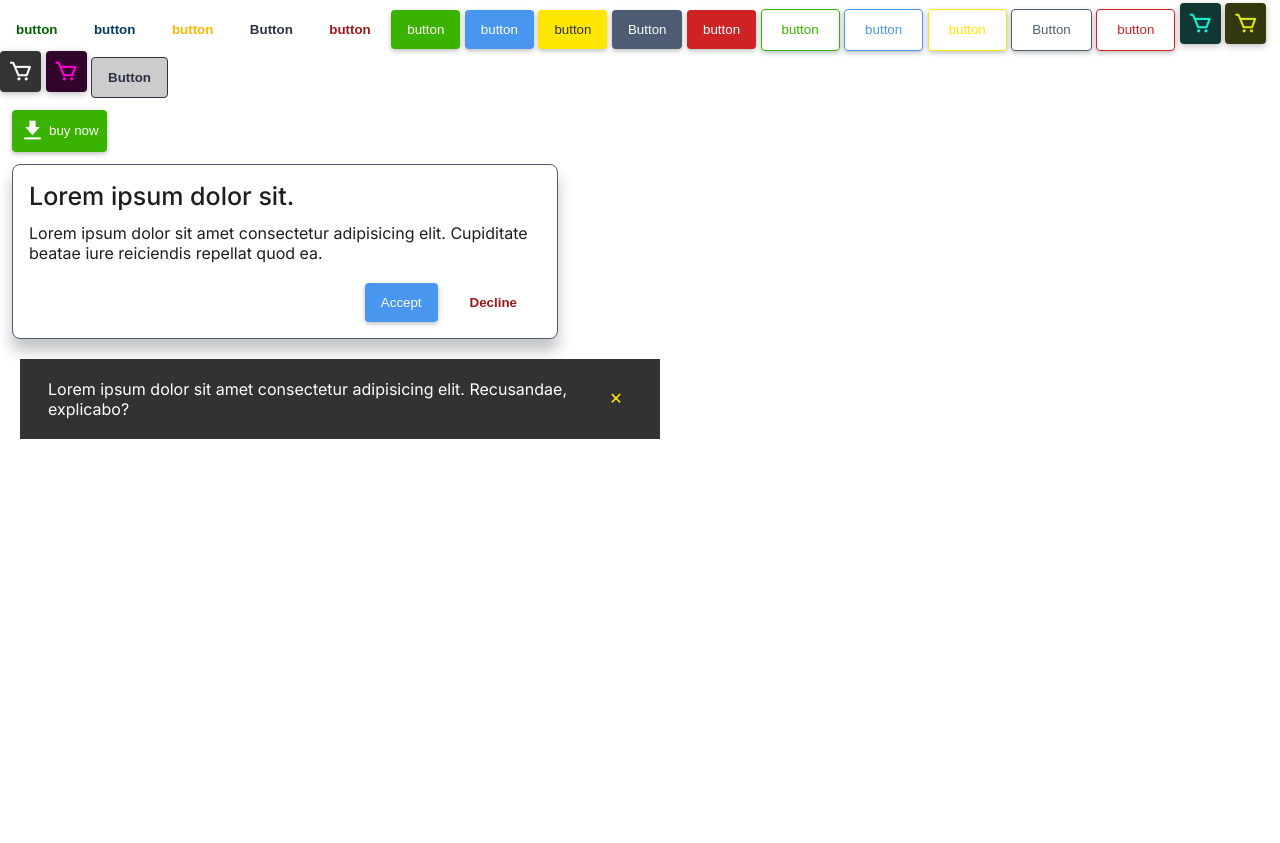
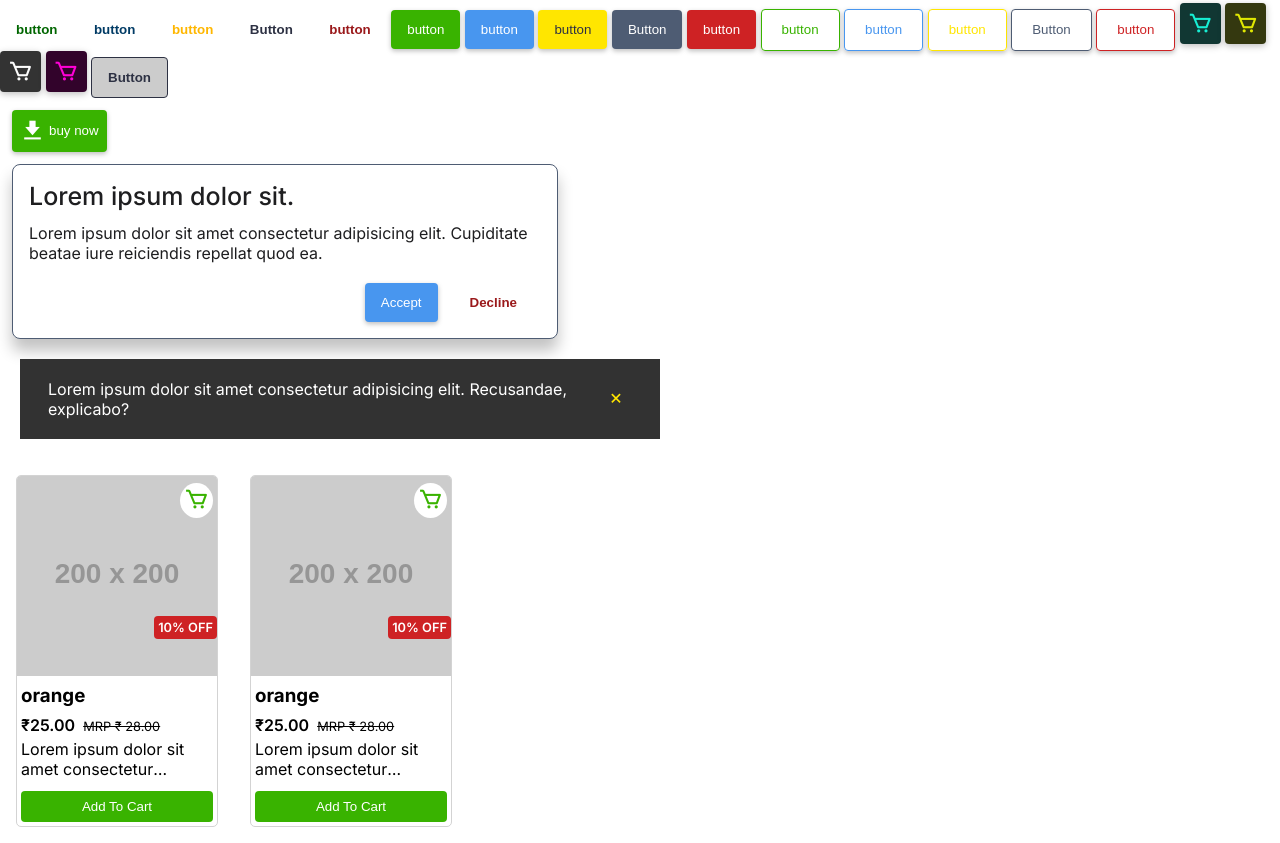
Before and after one commit to shubham-ghuge/component-library, a website: page index.html in a window 1280 px wide. Shown: the part 595-1438 px from the top of the page. Before the commit the page ends 1054 px from the top, so only its background shows below. Drawn offline with nearby package versions, Linux system fonts and the light colour scheme; placeholder pictures from the web are drawn by us.

Commit message:
refactored card

```diff
--- a/assets/css/main/_components.scss
+++ b/assets/css/main/_components.scss
@@ -308,3 +308,167 @@
     }
   }
 }
+/* grocery card */
+
+.grocery-card {
+  position: relative;
+  display: flex;
+  flex-direction: column;
+  margin: 0.5rem;
+  max-width: 170px;
+  border-radius: 5px;
+  overflow: hidden;
+  border: 1px solid lightgrey;
+  transition: all 0.5s ease-in-out;
+  @media all and (min-width: 600px) {
+    margin: 1rem;
+    max-width: 200px;
+  }
+
+  &:hover {
+    .card-thumbnail img {
+      transition: all 0.3s ease-in-out;
+      transform: scale(1.2);
+    }
+  }
+  .badge-rect-danger {
+    position: absolute;
+    top: 40%;
+    right: 0%;
+  }
+  .icon {
+    cursor: pointer;
+    right: 2%;
+    top: 2%;
+    position: absolute;
+    background-color: var(--c-base-100);
+    box-sizing: border-box;
+    padding: 0.25rem;
+    border-radius: 50%;
+    i {
+      color: var(--c-success-200);
+      font-size: var(--fsz-2);
+      line-height: 1;
+    }
+    &:hover,
+    &:focus {
+      background-color: var(--c-success-300);
+      i {
+        color: #fff;
+      }
+    }
+  }
+}
+.card {
+  &-thumbnail {
+    height: 150px;
+    width: 100%;
+    overflow: hidden;
+    img {
+      object-fit: cover;
+    }
+    @media all and (min-width: 600px) {
+      height: 200px;
+    }
+  }
+  &-details {
+    padding: 0.25rem;
+  }
+  &-header {
+    margin: 0.25rem 0 0.5rem;
+    display: flex;
+  }
+  &-price {
+    font-weight: 600;
+    margin: 0.25rem 0;
+    & > .strike {
+      margin: 0 0 0 0.5rem;
+      text-decoration: line-through;
+      font-size: 0.8rem;
+      font-weight: 400;
+    }
+  }
+  &-description {
+    display: -webkit-box;
+    -webkit-box-orient: vertical;
+    -webkit-line-clamp: 2;
+    overflow: hidden;
+    margin: 0 0 0.25rem;
+  }
+  &-cta {
+    margin: 0.5rem 0 0;
+    width: 100%;
+    border: 0;
+    padding: 0.5rem;
+    border-radius: 0.25rem;
+    font-weight: 500;
+    color: var(--c-base-100);
+    background-color: var(--c-success-200);
+    &:hover,
+    &:focus {
+      background-color: var(--c-success-300);
+    }
+  }
+}
+/* icons */
+
+.menu-icon {
+  -webkit-tap-highlight-color: transparent;
+  box-sizing: border-box;
+  display: flex;
+  width: 35px;
+  align-items: center;
+  justify-content: center;
+  flex-direction: column;
+  cursor: pointer;
+  position: relative;
+  input[type="checkbox"] {
+    height: 100%;
+    cursor: pointer;
+    position: absolute;
+    width: 100%;
+    opacity: 0;
+  }
+  label {
+    display: flex;
+    flex-direction: column;
+    span {
+      &:before,
+      &:after,
+      & {
+        display: block;
+        height: 2px;
+        width: 35px;
+        background-color: #000;
+      }
+      &:before,
+      &:after {
+        content: "";
+        position: absolute;
+      }
+      &:before {
+        margin-top: -10px;
+        transition: margin, transform 0.2s;
+        transition-delay: 0.2s, 0;
+      }
+      &:after {
+        margin-top: 10px;
+        transition: margin, transform 0.2s;
+        transition-delay: 0, 0.2s;
+      }
+    }
+  }
+  .menu-check-box:checked ~ label span {
+    background-color: rgba(0, 0, 0, 0);
+  }
+  .menu-check-box:checked ~ label span:before {
+    margin-top: 0;
+    transform: rotate(45deg);
+    transition-delay: 0, 0.2s;
+  }
+  .menu-check-box:checked ~ label span:after {
+    margin-top: 0;
+    transform: rotate(-45deg);
+    transition-delay: 0.2s, 0;
+  }
+}
--- a/assets/css/main/_utilities.scss
+++ b/assets/css/main/_utilities.scss
@@ -9,7 +9,7 @@
 }
 
 .logo {
-  height: 50px;
+  height: 80px;
 }
 .close{
   cursor: pointer;
--- a/index.html
+++ b/index.html
@@ -176,5 +176,47 @@
         <i class="bx bx-x"></i>
       </button>
     </div>
+    <div class="d-flex">
+      <div class="grocery-card">
+        <div class="card-thumbnail">
+          <img src="https://via.placeholder.com/200x200" alt="product" />
+        </div>
+        <div class="icon">
+          <i class="bx bx-cart"></i>
+        </div>
+        <div class="card-details">
+          <h3 class="card-header">orange</h3>
+          <span class="badge-rect-danger">10% OFF</span>
+          <p class="card-price">
+            ₹25.00<span class="strike">MRP ₹ 28.00</span>
+          </p>
+          <p class="card-description">
+            Lorem ipsum dolor sit amet consectetur adipisicing elit. Quod,
+            illum?
+          </p>
+          <button class="card-cta">Add To Cart</button>
+        </div>
+      </div>
+      <div class="grocery-card">
+        <div class="card-thumbnail">
+          <img src="https://via.placeholder.com/200x200" alt="product" />
+        </div>
+        <div class="icon">
+          <i class="bx bx-cart"></i>
+        </div>
+        <div class="card-details">
+          <h3 class="card-header">orange</h3>
+          <span class="badge-rect-danger">10% OFF</span>
+          <p class="card-price">
+            ₹25.00<span class="strike">MRP ₹ 28.00</span>
+          </p>
+          <p class="card-description">
+            Lorem ipsum dolor sit amet consectetur adipisicing elit. Quod,
+            illum?
+          </p>
+          <button class="card-cta">Add To Cart</button>
+        </div>
+      </div>
+    </div>
   </body>
 </html>
```
Also changed, not shown: navbar.html (added, +28 -0 lines), dist/css/cssStack.css, logo-trans.png (added), logo.png (added), 1 other file.
